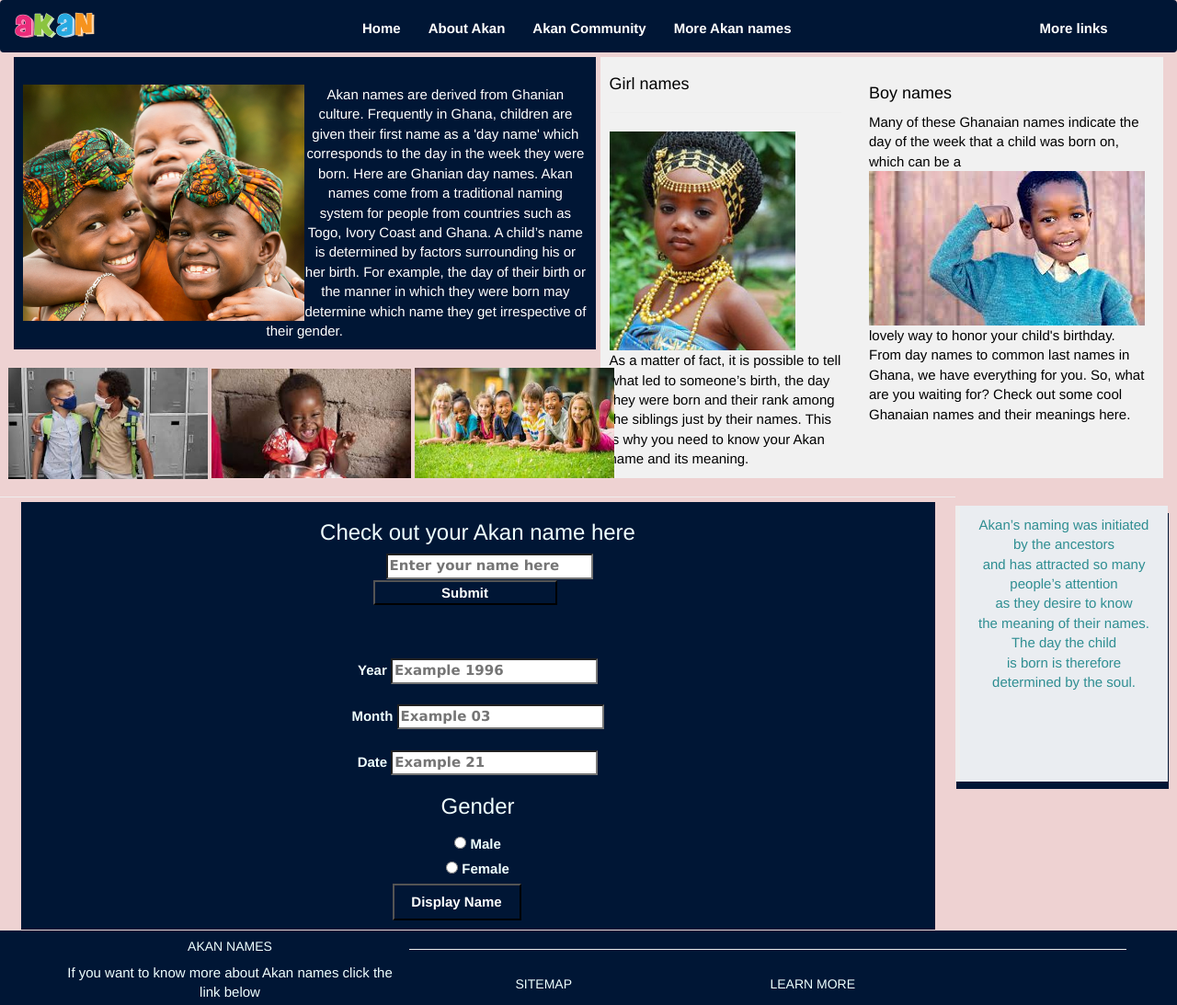
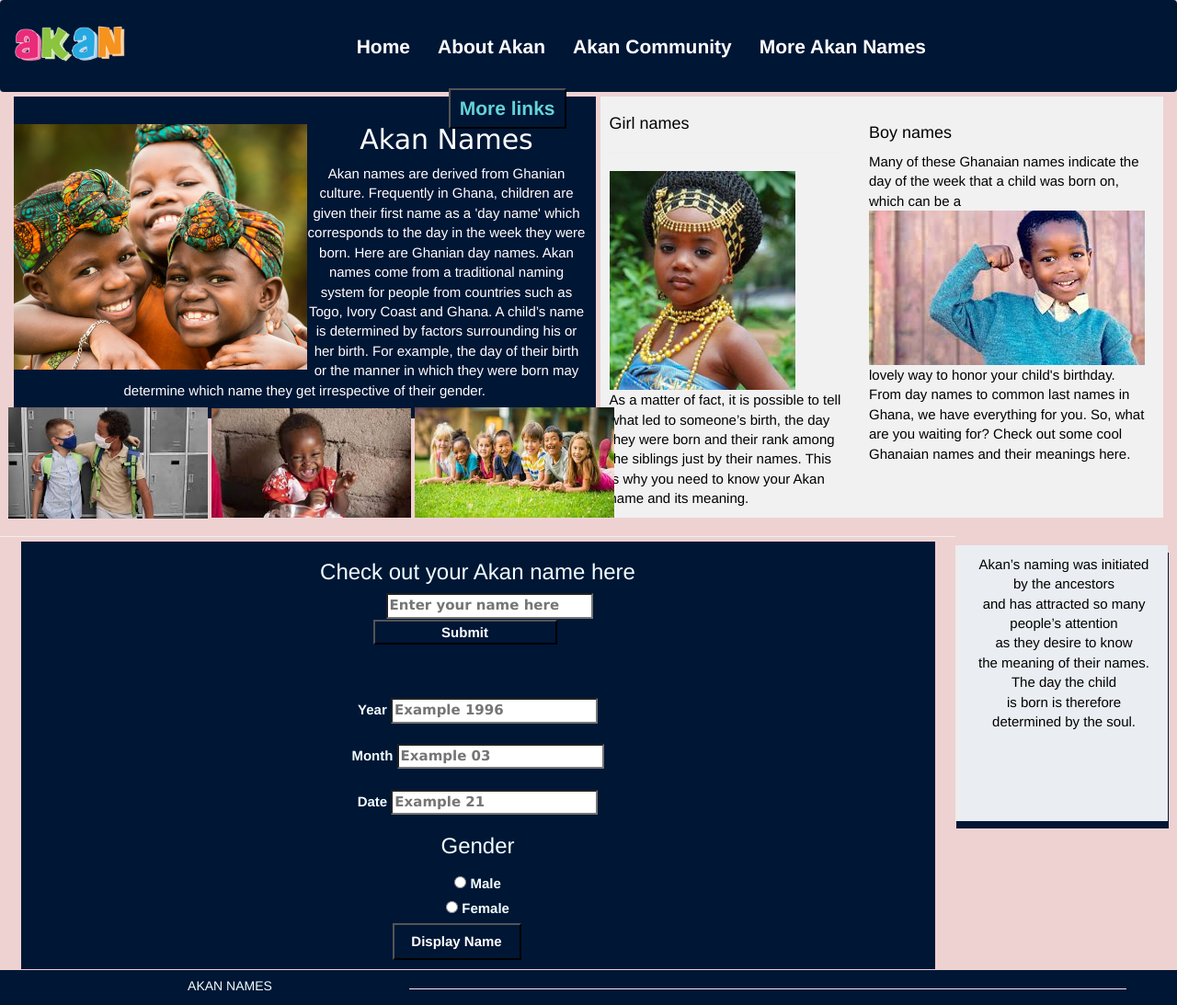
Before and after one commit to Pascal-Owilly/Akan-Names, a plain HTML site: page index.html in a window 1280 px wide. Shown: the top 1093 px of the page at 92% size. Drawn offline with nearby package versions, Linux system fonts and the light colour scheme.

Commit message:
add padding to main section

```diff
--- a/index.html
+++ b/index.html
@@ -19,14 +19,14 @@
         <div class="container-fluid">
             <div class="navbar-header">
                 <a class="navbar-brand" href="#"><img src="images/Akan-designstyle-friday-m.png" alt="akan names"
-                        width="25%"></a>
+                        width="35%" style="margin-top: 10px;"></a>
             </div>
             <ul class="nav navbar-nav">
-                <li class="active"><a href="#">Home</a></li>
+                <li class="active"><a href="#">Home </a>  </li>
                 <li><a href="#">About Akan</a></li>
                 <li><a href="#">Akan Community</a></li>
-                <li><a href="#">More Akan names</a> </li>
-                <li style="margin-left: 240px;"><a href="#">More links</a></li>
+                <li><a href="#">More Akan Names</a> </li>
+                <li style="margin-left: 100px;"><a href="#"><button style="background-color: #001635;padding: 10px;color: #62d4d8;margin-top: -15px;">More links</button></a> </li>
             </ul>
         </div>
     </nav>
@@ -35,14 +35,16 @@
         <div class="section1" style="padding: 10px;">
             <h1 class="akanNames"></h1>
             <img class="img1" src="images/african_children_s_choir_2_photo_by_shutter_sweet_photography.jpg" alt=""
-                style="width: 50%;">
-            Akan names are derived from Ghanian culture. Frequently in Ghana, children are given their first name as a
+                style="width: 52%;margin-left: -10px;">
+                <h2 style="font-family: verdana;">Akan Names</h2>
+           <p> Akan names are derived from Ghanian culture. Frequently in Ghana, children are given their first name as a
             'day name' which corresponds to the day in the week they were born. Here are Ghanian day names.
             Akan names come from a traditional naming system for people from countries such as Togo, Ivory Coast and
             Ghana.
             A child’s name is determined by factors surrounding his or her birth. For example, the day of their birth
             or the
             manner in which they were born may determine which name they get irrespective of their gender.
+           </p>
         </div>
 
         <div class="article">
@@ -74,7 +76,7 @@
     </main>
 
 
-    <blockquote style="background-color: #eaedf1;font-size: 15px;color: #2f8e92;text-align: center;margin-right: 10px;">
+    <blockquote style="background-color: #eaedf1;font-size: 15px;color: #000000;text-align: center;margin-right: 10px;">
         Akan’s naming was initiated <br> by the ancestors <br> and has attracted so many <br> people’s attention <br> as
         they desire to know <br>
         the meaning of their names. <br>
--- a/styles.css
+++ b/styles.css
@@ -4,6 +4,17 @@ body {
     font-size: 15px;
     box-sizing: border-box;
     background-color: rgb(238, 210, 210);
+}
+nav {
+    height: 100px;
+    position: fixed;
+    top: 0;
+    width: 100%;
+}
+nav li {
+    font-size: 21px;
+    align-items: center;
+    margin-top: 20px;
 }
 
 .navbar{
```
